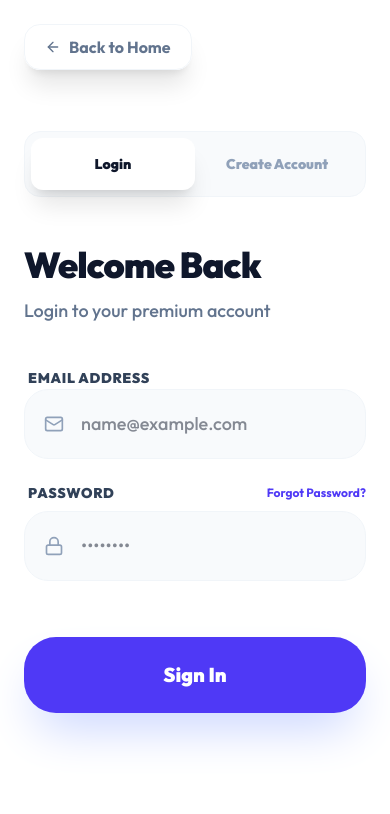
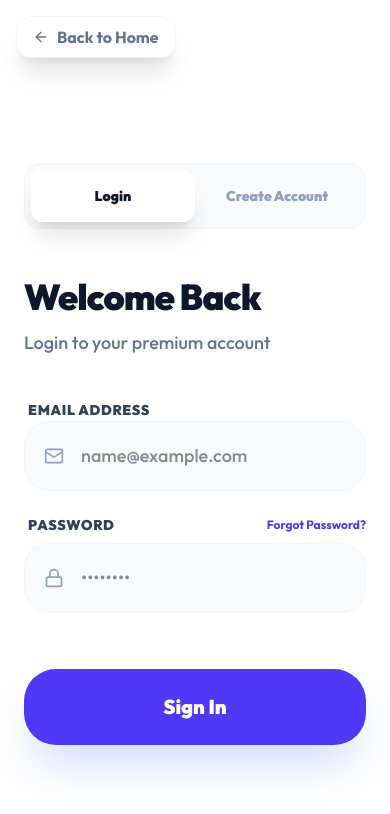
Before and after one commit to zingline-dev/Nexrova, a Next.js app in the folder Nexrova-web/: page /login in a window 390 px wide. Shown: the top 814 px of the page. Built offline with nearby package versions, Linux system fonts and the light colour scheme.

Commit message:
Fixed overlap between back button and login toggle

```diff
--- a/Nexrova-web/src/app/login/page.tsx
+++ b/Nexrova-web/src/app/login/page.tsx
@@ -81,14 +81,14 @@ export default function LoginPage() {
       <div className="w-full lg:w-1/2 flex flex-col relative py-12 md:py-20 px-6 sm:px-12 lg:px-20 overflow-y-auto">
         <Link
           href="/"
-          className="fixed top-6 left-6 lg:absolute lg:top-10 lg:left-10 flex items-center gap-2 text-slate-500 font-bold hover:text-indigo-600 transition-all bg-white/80 backdrop-blur-md px-5 py-2.5 rounded-2xl border border-slate-100 shadow-xl hover-lift z-50"
+          className="fixed top-4 left-4 lg:absolute lg:top-8 lg:left-8 flex items-center gap-2 text-slate-500 font-bold hover:text-indigo-600 transition-all bg-white/80 backdrop-blur-md px-4 py-2 rounded-2xl border border-slate-100 shadow-xl hover-lift z-50"
         >
           <ArrowRight className="w-4 h-4 rotate-180" /> Back to Home
         </Link>
 
-        <div className="flex-1 flex flex-col justify-center max-w-md mx-auto w-full animate-slide-up">
+        <div className="flex-1 flex flex-col justify-center max-w-md mx-auto w-full animate-slide-up mt-16 lg:mt-0">
           {/* Toggle */}
-          <div className="flex bg-slate-50 p-1.5 rounded-2xl mb-12 border border-slate-100">
+          <div className="flex bg-slate-50 p-1.5 rounded-2xl mb-12 border border-slate-100 relative z-10">
             <button
               onClick={() => setIsLogin(true)}
               className={cn(
```
